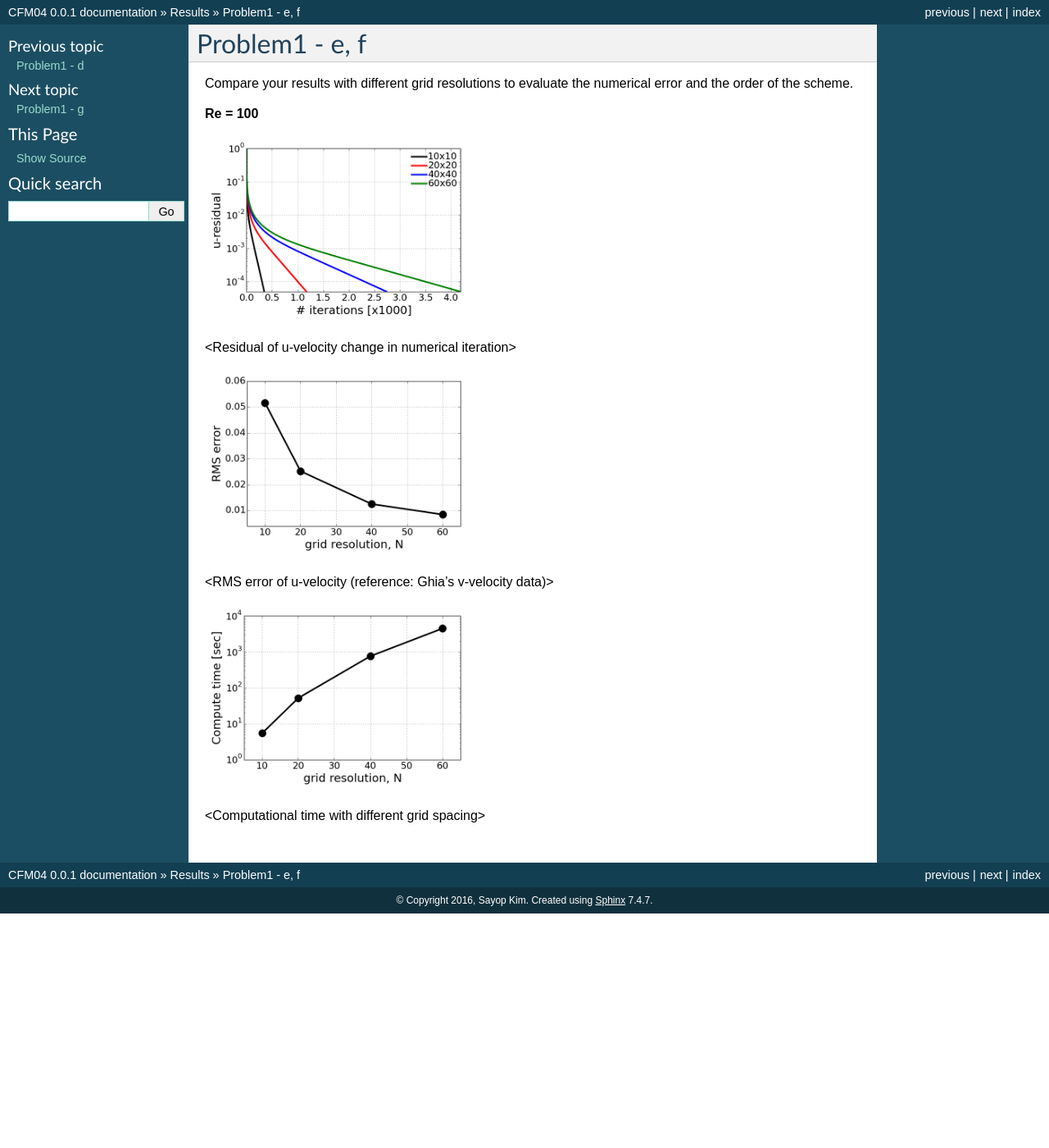
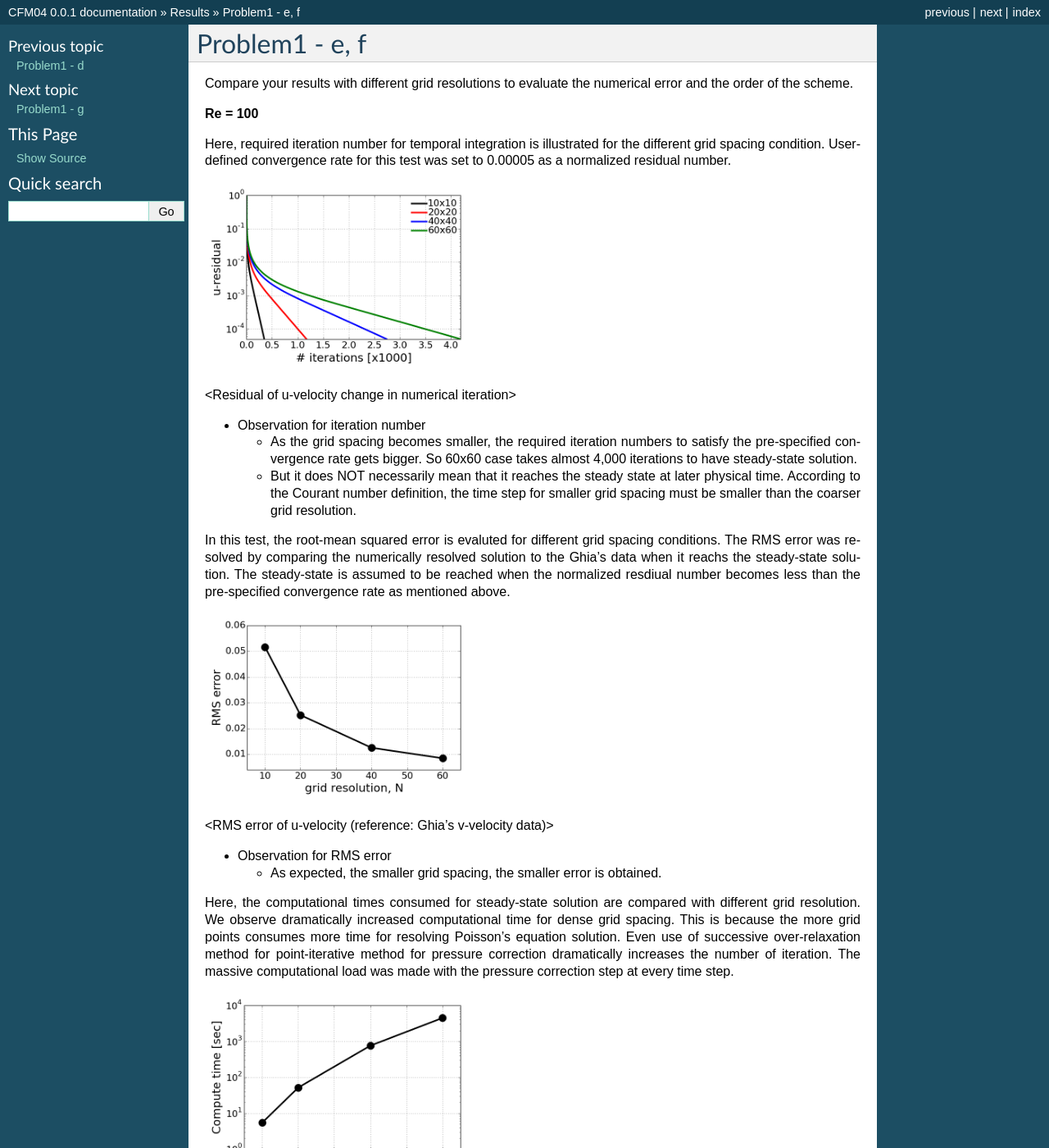
Before and after one commit to sayop/CFM04, a Sphinx documentation site: the page built from docs/source/Results/ef/contents.rst, in a window 1280 px wide and 1400 px high. Shown: the whole window at 82% size. Built offline with Sphinx 7.4.7, drawn with Linux system fonts in a browser that asks for light colours; pages that are not in the unit, such as notebooks, are missing from menus.

Commit message:
addfdedf

```diff
--- a/docs/source/Results/ef/contents.rst
+++ b/docs/source/Results/ef/contents.rst
@@ -6,11 +6,20 @@ Compare your results with different grid resolutions to evaluate the numerical e
 
 **Re = 100**
 
+Here, required iteration number for temporal integration is illustrated for the different grid spacing condition. User-defined convergence rate for this test was set to 0.00005 as a normalized residual number.
 
 .. image:: ./images/uRes_Re100.png
    :width: 40%
 
 <Residual of u-velocity change in numerical iteration>
+
+- Observation for iteration number
+
+  - As the grid spacing becomes smaller, the required iteration numbers to satisfy the pre-specified convergence rate gets bigger. So 60x60 case takes almost 4,000 iterations to have steady-state solution.
+  - But it does NOT necessarily mean that it reaches the steady state at later physical time. According to the Courant number definition, the time step for smaller grid spacing must be smaller than the coarser grid resolution.
+
+
+In this test, the root-mean squared error is evaluted for different grid spacing conditions. The RMS error was resolved by comparing the numerically resolved solution to the Ghia's data when it reachs the steady-state solution. The steady-state is assumed to be reached when the normalized resdiual number becomes less than the pre-specified convergence rate as mentioned above.
 
 
 .. image:: ./images/RMSerr_Re100.png
@@ -18,7 +27,12 @@ Compare your results with different grid resolutions to evaluate the numerical e
 
 <RMS error of u-velocity (reference: Ghia's v-velocity data)>
 
+- Observation for RMS error
 
+  - As expected, the smaller grid spacing, the smaller error is obtained.
+
+
+Here, the computational times consumed for steady-state solution are compared with different grid resolution. We observe dramatically increased computational time for dense grid spacing. This is because the more grid points consumes more time for resolving Poisson's equation solution. Even use of successive over-relaxation method for point-iterative method for pressure correction dramatically increases the number of iteration. The massive computational load was made with the pressure correction step at every time step.
 
 .. image:: ./images/computeTime_Re100.png
    :width: 40%
```
Also changed, not shown: 7 other files.
